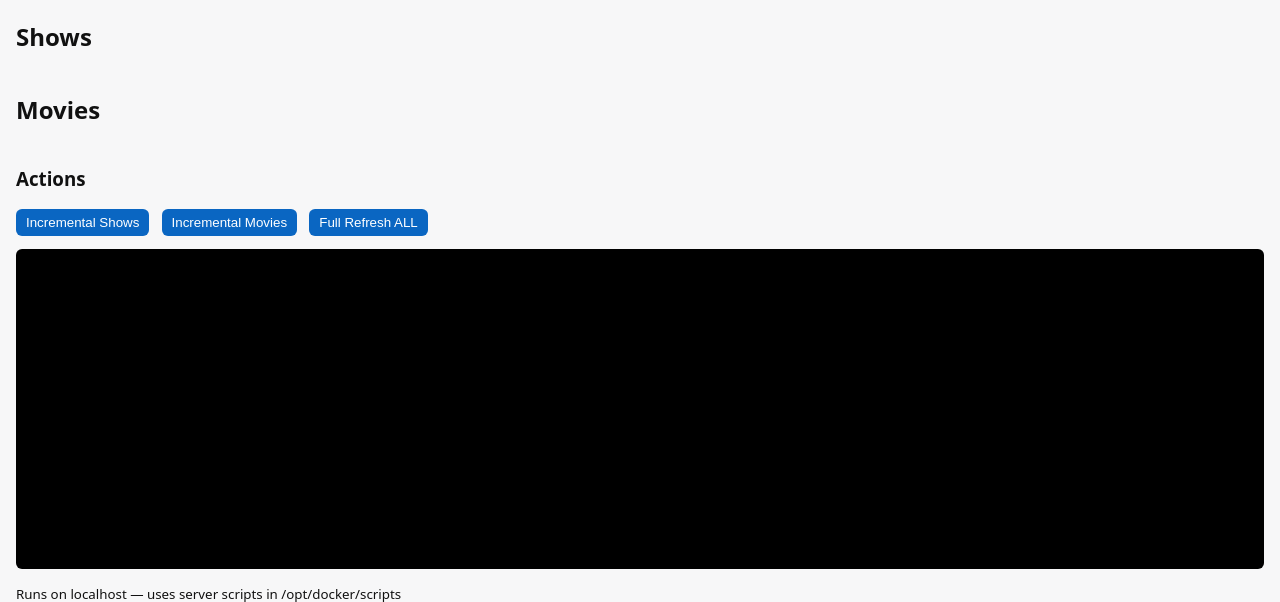
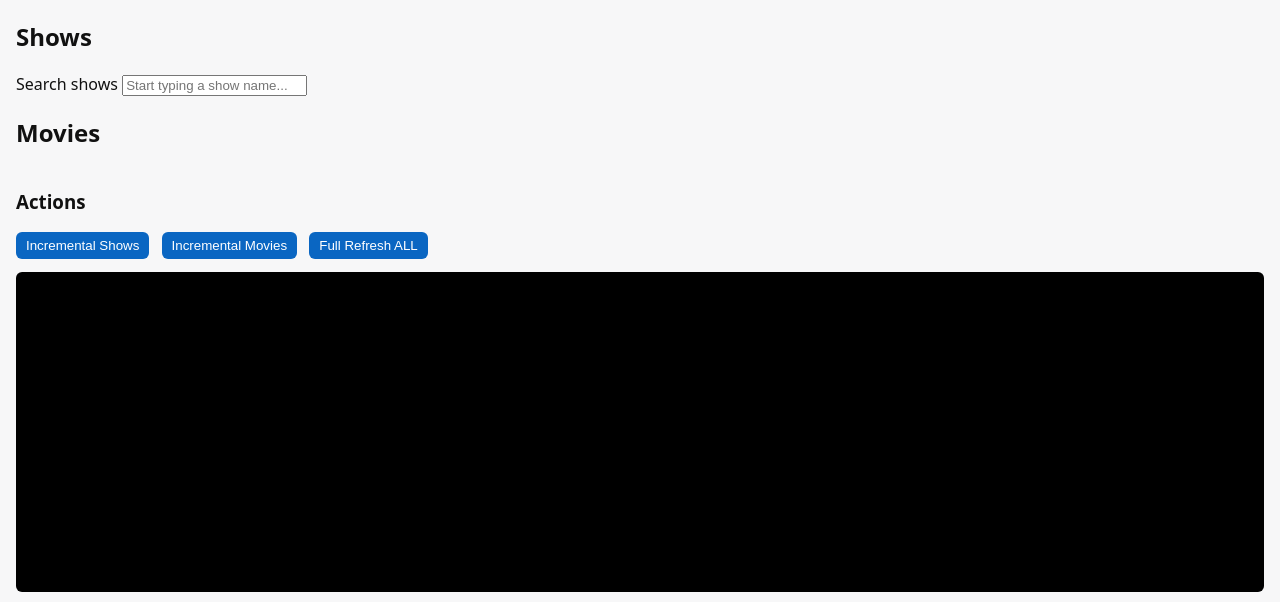
Before and after one commit to mthibault25/jellyfin-refresh, a Flask app: page / in a window 1280 px wide. Shown: the part 43-645 px from the top of the page. Run offline with Flask 2, Linux system fonts and the light colour scheme.

Commit message:
updating the layout to have an autocomplete dropdown

```diff
--- a/templates/index.html
+++ b/templates/index.html
@@ -3,15 +3,14 @@
 {% block content %}
   <section class="col">
     <h2>Shows</h2>
-    <div class="grid">
-      {% for s in shows %}
-        <div class="card">
-          <a href="{{ url_for('show_page', show=s) }}">{{ s }}</a>
-          <form onsubmit="event.preventDefault(); streamToPre('/run/refresh_show', {'show': '{{ s }}'}, 'output')">
-            <button type="submit">Refresh this show</button>
-          </form>
-        </div>
-      {% endfor %}
+    <div class="autocomplete">
+      <label for="show-search">Search shows</label>
+      <input id="show-search" type="text" placeholder="Start typing a show name..." autocomplete="off" />
+      <div id="show-suggestions" class="suggestions" role="listbox" aria-label="Show suggestions"></div>
+      <div id="show-actions" class="suggestion-actions" style="display:none">
+        <a id="show-link" href="#">Open show page</a>
+        <button id="show-refresh">Refresh this show</button>
+      </div>
     </div>
   </section>
 
@@ -38,4 +37,69 @@
     </div>
     <pre id="output" class="output"></pre>
   </section>
+  <script id="shows-data" type="application/json">{{ shows | tojson | safe }}</script>
+  <script>
+  // Shows data from server (embedded as JSON to avoid template/js parsing issues)
+  const SHOWS_DATA = JSON.parse(document.getElementById('shows-data').textContent);
+
+  const input = document.getElementById('show-search');
+  const suggBox = document.getElementById('show-suggestions');
+  const actions = document.getElementById('show-actions');
+  const link = document.getElementById('show-link');
+  const refreshBtn = document.getElementById('show-refresh');
+  let selectedShow = null;
+
+  function clearSuggestions() {
+    suggBox.innerHTML = '';
+    suggBox.style.display = 'none';
+  }
+
+  function makeSuggestion(name) {
+    const div = document.createElement('div');
+    div.className = 'suggestion-item';
+    div.setAttribute('role','option');
+    div.textContent = name;
+    div.addEventListener('click', () => selectShow(name));
+    return div;
+  }
+
+  function selectShow(name) {
+    selectedShow = name;
+    input.value = name;
+    clearSuggestions();
+    actions.style.display = 'block';
+    // set link to open show page
+    link.href = '/show/' + encodeURIComponent(name);
+  }
+
+  input.addEventListener('input', () => {
+    const q = input.value.trim().toLowerCase();
+    suggBox.innerHTML = '';
+    if (!q) { clearSuggestions(); actions.style.display='none'; selectedShow=null; return }
+    const matches = SHOWS_DATA.filter(s => s.toLowerCase().includes(q)).slice(0, 20);
+    if (matches.length === 0) { clearSuggestions(); return }
+    matches.forEach(m => suggBox.appendChild(makeSuggestion(m)));
+    suggBox.style.display = 'block';
+  });
+
+  // click outside to close
+  document.addEventListener('click', (e) => {
+    if (!e.target.closest('.autocomplete')) {
+      clearSuggestions();
+    }
+  });
+
+  refreshBtn.addEventListener('click', (e) => {
+    e.preventDefault();
+    if (!selectedShow) return;
+    streamToPre('/run/refresh_show', {'show': selectedShow}, 'output');
+  });
+  </script>
+
+  <style>
+  .suggestions { border: 1px solid #ccc; max-height: 240px; overflow:auto; display:none; background:#fff; }
+  .suggestion-item { padding:8px; cursor:pointer; }
+  .suggestion-item:hover { background:#eee; }
+  .suggestion-actions { margin-top:8px; }
+  </style>
 {% endblock %}
```
